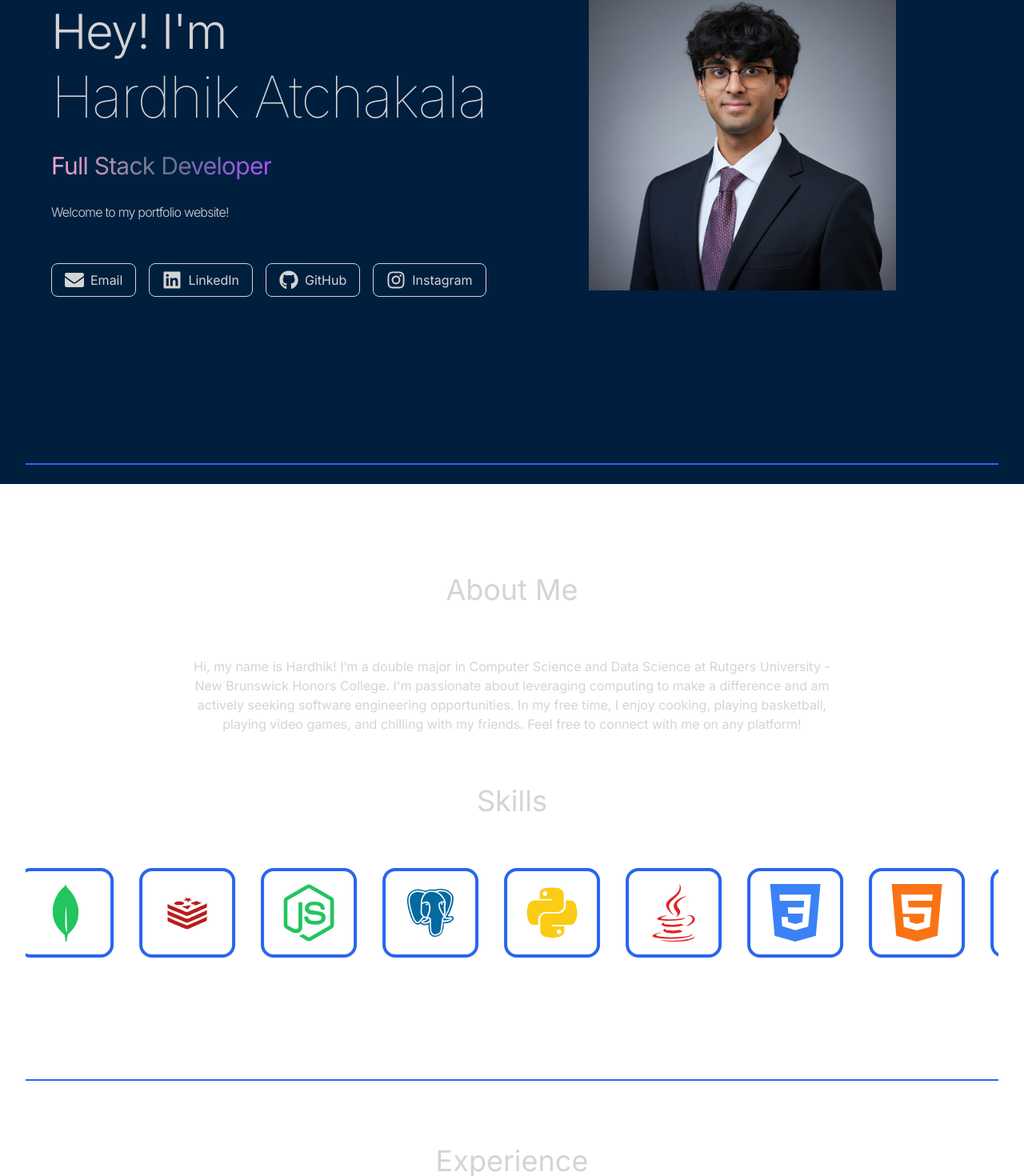
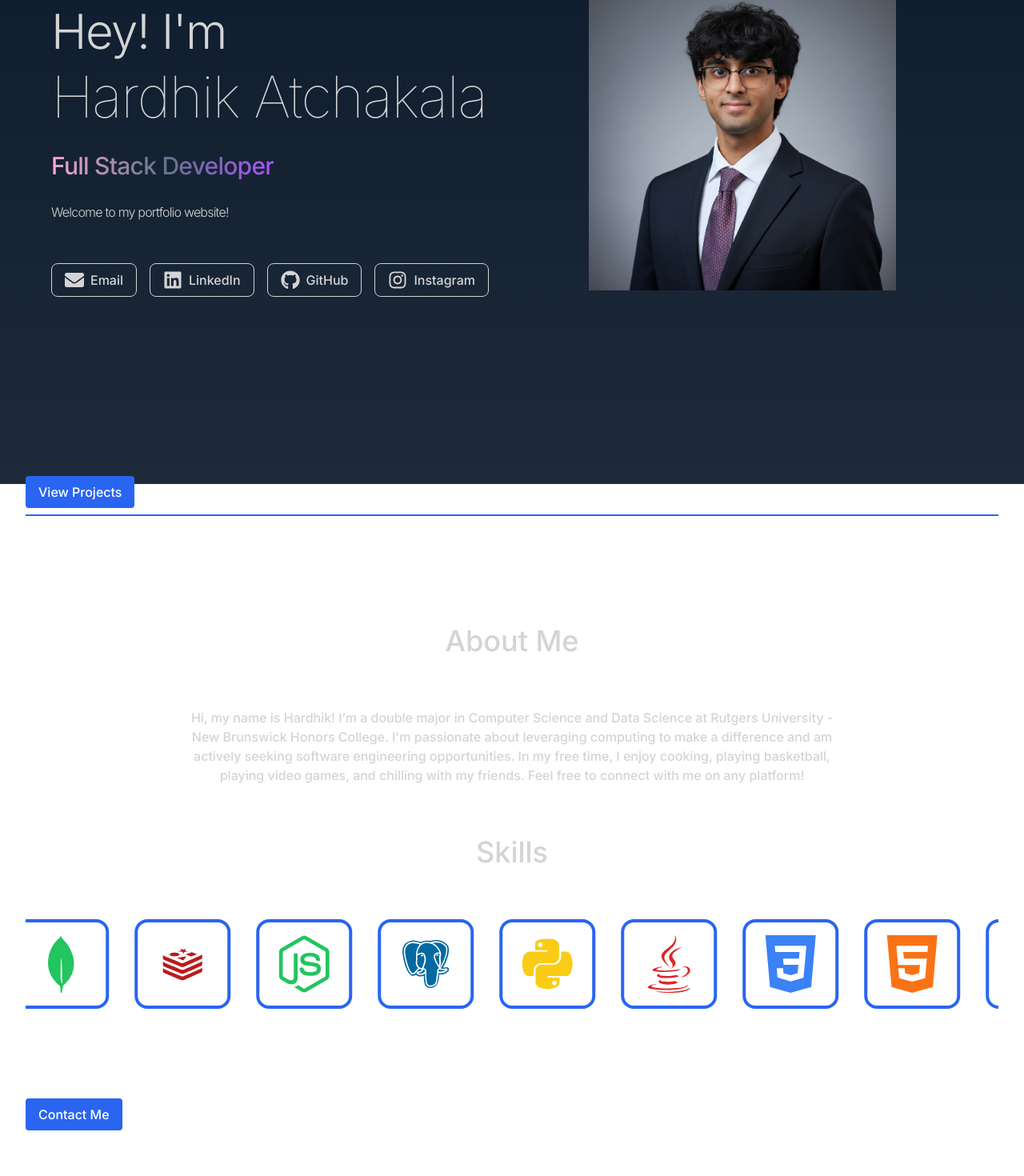
Before and after one commit to hatchakala/PortfolioWebsite, a React (Vite) app: page / in a window 1280 px wide. Shown: the part 195-1665 px from the top of the page at 80% size. Built offline with nearby package versions, Linux system fonts and the light colour scheme.

Commit message:
changed background colors

```diff
--- a/src/App.jsx
+++ b/src/App.jsx
@@ -1,3 +1,58 @@
+// import About from "./components/About";
+// import Contact from "./components/Contact";
+// import Experience from "./components/Experience";
+// import Hero from "./components/Hero";
+// import Navbar from "./components/Navbar";
+// import Projects from "./components/Projects";
+// import Footer from "./components/CopyRight";
+// import { Element } from "react-scroll";
+
+// const App = () => {
+//   return (
+//     <div className="overflow-x-hidden text-neutral-300 antialiased selection:bg-[#2965F1] selection:text-white">
+//       <div className="fixed top-0 -z-10 h-full w-full">
+//         <div className="absolute top-0 z-[-2] h-screen w-screen bg-navy"></div>
+//       </div>
+
+//       <div className="container mx-auto px-8">
+//         <Navbar />
+
+//         {/* Hero section */}
+//         <Element name="hero" className="border-b-2 border-[#2965F1] pb-2">
+//           <Hero />
+//         </Element>
+
+//         {/* About section */}
+//         <Element name="about" className="pt-24 pb-16">
+//           <About />
+//         </Element>
+
+//         <div className="h-[2px] w-full bg-[#2965F1] mb-20"></div>
+
+//         {/* Experience section */}
+//         <Element name="experience" className="border-b-2 border-[#2965F1] pb-24">
+//           <Experience />
+//         </Element>
+
+//         {/* Projects section */}
+//         <Element name="projects" className="border-b-2 border-[#2965F1] pb-24">
+//           <Projects />
+//         </Element>
+
+//         {/* Contact section */}
+//         <Element name="contact" className="border-b-2 border-[#2965F1] pb-24">
+//           <Contact />
+//         </Element>
+
+//         {/* Footer */}
+//         <Footer />
+//       </div>
+//     </div>
+//   );
+// };
+
+// export default App;
+
 import About from "./components/About";
 import Contact from "./components/Contact";
 import Experience from "./components/Experience";
@@ -10,8 +65,9 @@ import { Element } from "react-scroll";
 const App = () => {
   return (
     <div className="overflow-x-hidden text-neutral-300 antialiased selection:bg-[#2965F1] selection:text-white">
+      {/* Background gradient */}
       <div className="fixed top-0 -z-10 h-full w-full">
-        <div className="absolute top-0 z-[-2] h-screen w-screen bg-navy"></div>
+        <div className="absolute top-0 z-[-2] h-screen w-screen bg-gradient-to-b from-[#0B1A2B] to-[#1E2A3A]"></div>
       </div>
 
       <div className="container mx-auto px-8">
@@ -20,11 +76,19 @@ const App = () => {
         {/* Hero section */}
         <Element name="hero" className="border-b-2 border-[#2965F1] pb-2">
           <Hero />
+          {/* Example button */}
+          <a href="#projects" className="bg-[#2965F1] hover:bg-[#1F4FCC] text-white font-medium rounded px-4 py-2 inline-block mt-6 transition-colors duration-300">
+            View Projects
+          </a>
         </Element>
 
         {/* About section */}
         <Element name="about" className="pt-24 pb-16">
           <About />
+          {/* Example button */}
+          <a href="#contact" className="bg-[#2965F1] hover:bg-[#1F4FCC] text-white font-medium rounded px-4 py-2 inline-block mt-6 transition-colors duration-300">
+            Contact Me
+          </a>
         </Element>
 
         <div className="h-[2px] w-full bg-[#2965F1] mb-20"></div>
--- a/src/index.css
+++ b/src/index.css
@@ -1,3 +1,13 @@
+/* @import url('https://fonts.googleapis.com/css2?family=Inter:wght@100..900&display=swap');
+
+@tailwind base;
+@tailwind components;
+@tailwind utilities;
+
+:root {
+  font-family: "Inter", sans-serif;
+} */
+
 @import url('https://fonts.googleapis.com/css2?family=Inter:wght@100..900&display=swap');
 
 @tailwind base;
@@ -7,3 +17,15 @@
 :root {
   font-family: "Inter", sans-serif;
 }
+
+/* General text and link colors */
+body {
+  color: #D1D5DB; /* Tailwind neutral-300 */
+  font-weight: 500;
+}
+
+/* Selection color */
+::selection {
+  background-color: #2965F1;
+  color: white;
+}
```
